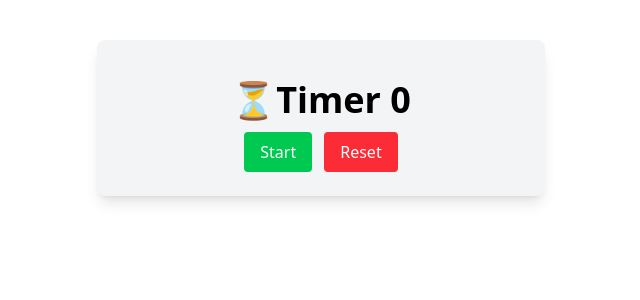
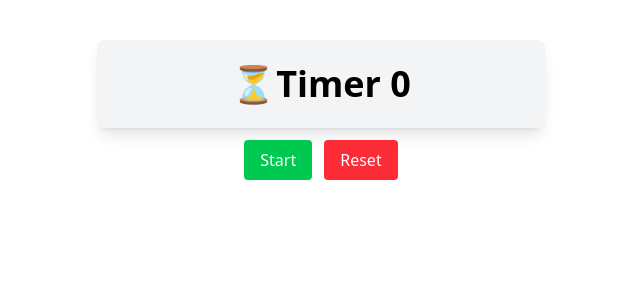
Before and after one commit to raqueldfrutos/react-mini-project-timer, a React (Vite) app: page / in a window 1280 px wide. Shown: the top 300 px of the page, without its empty margins (319-959 px from the left). Built offline with nearby package versions, Linux system fonts and the light colour scheme.

Commit message:
TimerDisplay component

```diff
--- a/src/components/Timer.jsx
+++ b/src/components/Timer.jsx
@@ -1,7 +1,9 @@
+import TimerDisplay from "./TimerDisplay";
 const Timer = ({ time, toggleTimer, resetTimer, isRunning }) => {
   return (
-    <div className="max-w-md mx-auto mt-10 p-6 bg-gray-100 rounded-lg shadow-lg text-center">
-      <h2 className="text-4xl font-semibold mt-4">⏳Timer {time}</h2>
+    <div className="max-w-md mx-auto text-center">
+      <TimerDisplay time={time} />
+
       <button
         onClick={toggleTimer}
         className="mt-3 bg-green-500 text-white px-4 py-2 rounded hover:bg-green-600 mr-3"
--- /dev/null
+++ b/src/components/TimerDisplay.jsx
@@ -0,0 +1,9 @@
+const TimerDisplay = ({ time }) => {
+  return (
+    <div className="mt-10 p-6 bg-gray-100 rounded-lg shadow-lg">
+      <h2 className="text-4xl font-semibold">⏳Timer {time}</h2>
+    </div>
+  );
+};
+
+export default TimerDisplay;
```
